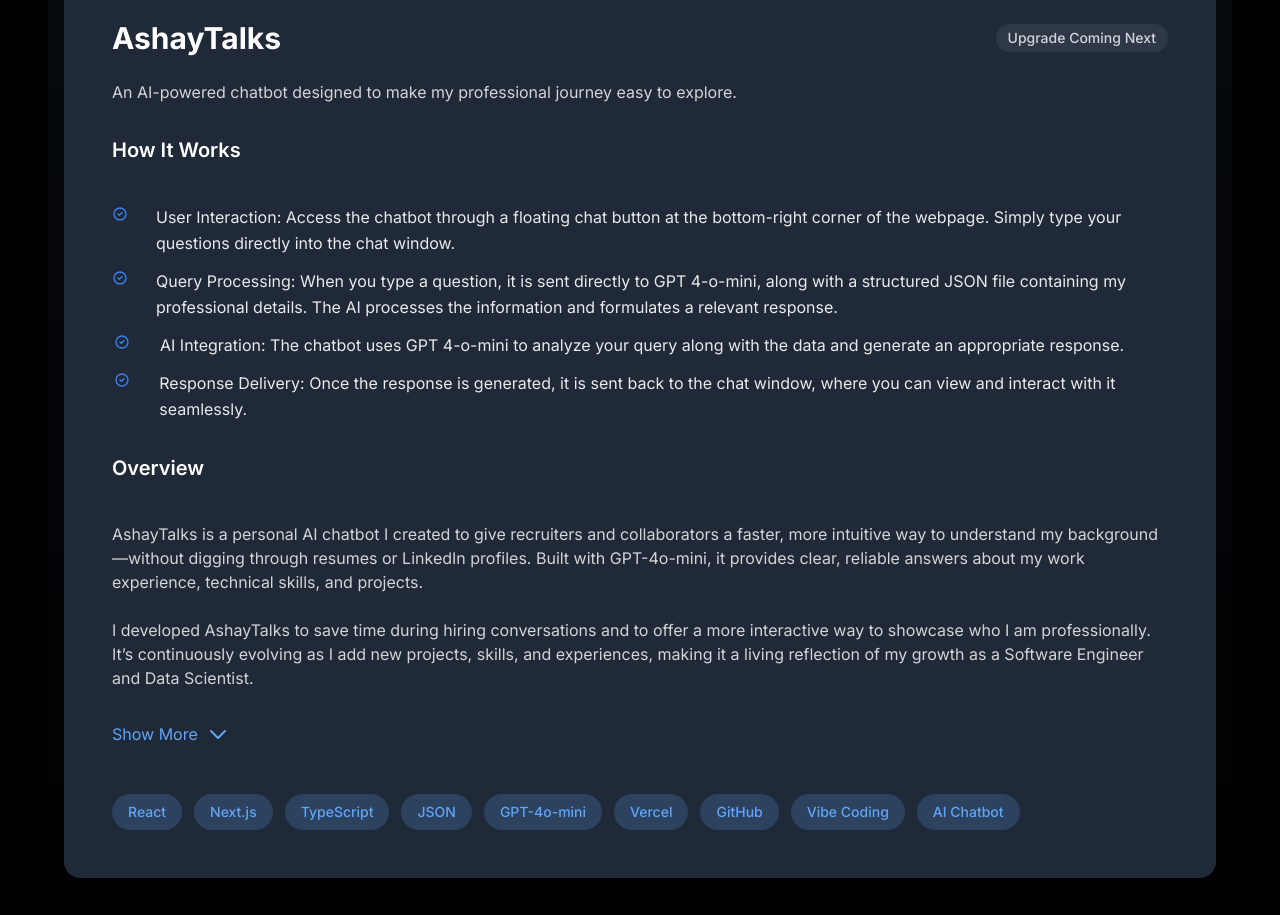
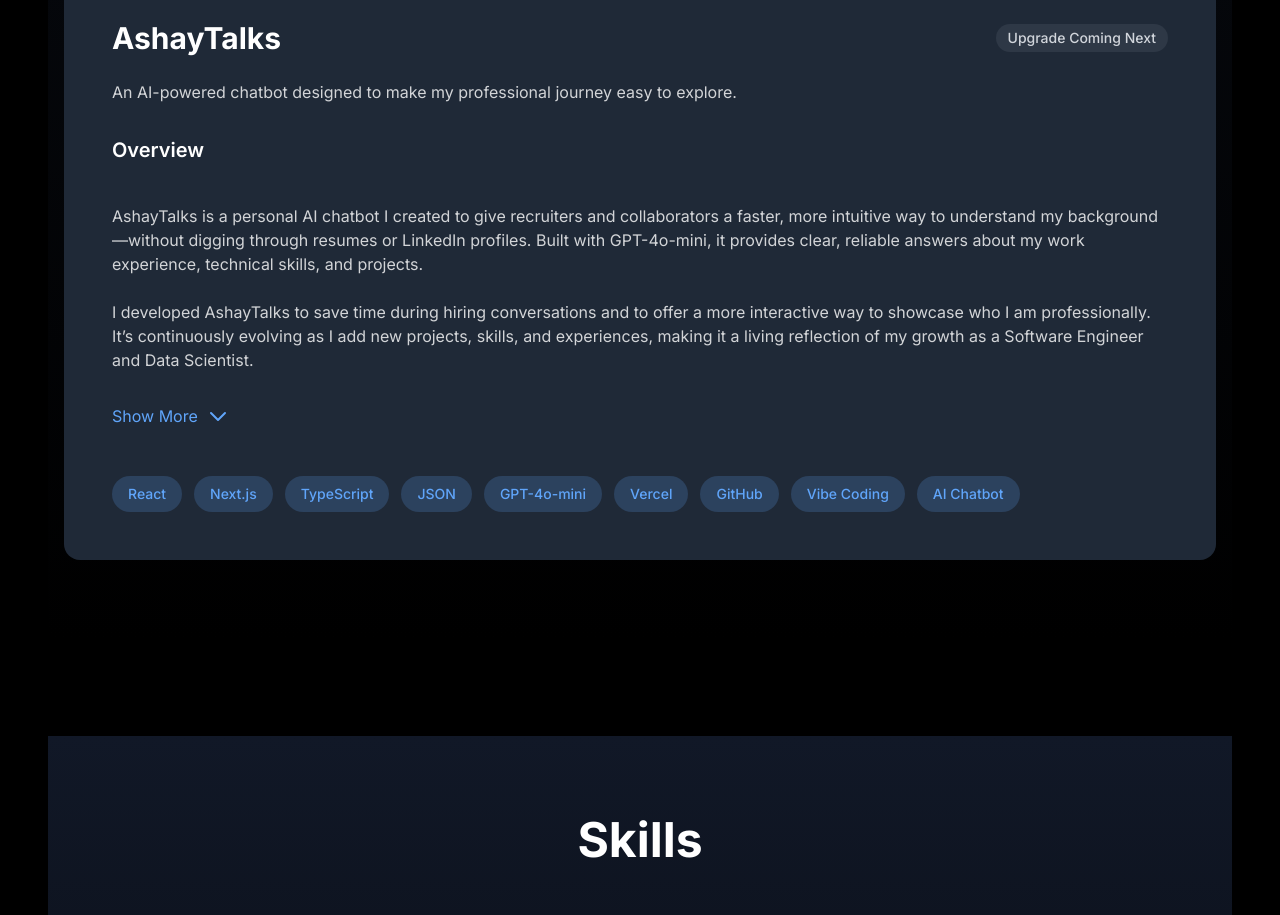
Before and after one commit to ashaykargaonkar/MyPortfolioUI, a Next.js app: page / in a window 1280 px wide. Shown: the part 4620-5535 px from the top of the page. Built offline with nearby package versions, Linux system fonts and the light colour scheme.

Commit message:
Updated Project Section UI

```diff
--- a/components/Projects.tsx
+++ b/components/Projects.tsx
@@ -116,15 +116,6 @@
     status: 'Upgrade Coming Next',
     details: [
       {
-        title: 'How It Works',
-        content: [
-          'User Interaction: Access the chatbot through a floating chat button at the bottom-right corner of the webpage. Simply type your questions directly into the chat window.',
-          'Query Processing: When you type a question, it is sent directly to GPT 4-o-mini, along with a structured JSON file containing my professional details. The AI processes the information and formulates a relevant response.',
-          'AI Integration: The chatbot uses GPT 4-o-mini to analyze your query along with the data and generate an appropriate response.',
-          'Response Delivery: Once the response is generated, it is sent back to the chat window, where you can view and interact with it seamlessly.'
-        ]
-      },
-      {
         title: 'Overview',
         content: (
           <>
@@ -133,6 +124,15 @@
             <Highlight>I developed AshayTalks to save time during hiring conversations and to offer a more interactive way to showcase who I am professionally. It’s continuously evolving as I add new projects, skills, and experiences, making it a living reflection of my growth as a Software Engineer and Data Scientist.</Highlight>
           </>
         )
+      },
+      {
+        title: 'How It Works',
+        content: [
+          'User Interaction: Access the chatbot through a floating chat button at the bottom-right corner of the webpage. Simply type your questions directly into the chat window.',
+          'Query Processing: When you type a question, it is sent directly to GPT 4-o-mini, along with a structured JSON file containing my professional details. The AI processes the information and formulates a relevant response.',
+          'AI Integration: The chatbot uses GPT 4-o-mini to analyze your query along with the data and generate an appropriate response.',
+          'Response Delivery: Once the response is generated, it is sent back to the chat window, where you can view and interact with it seamlessly.'
+        ]
       },
       {
         title: 'Future Enhancements',
```
